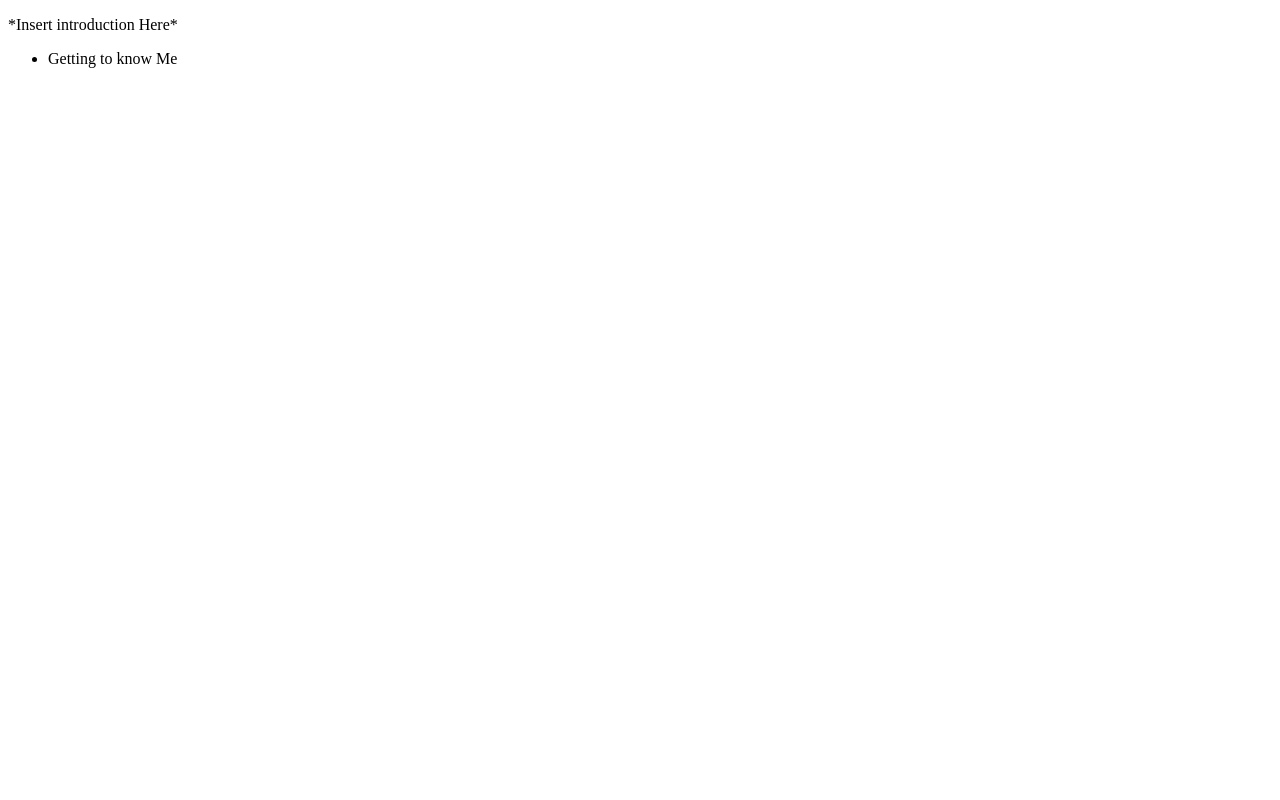
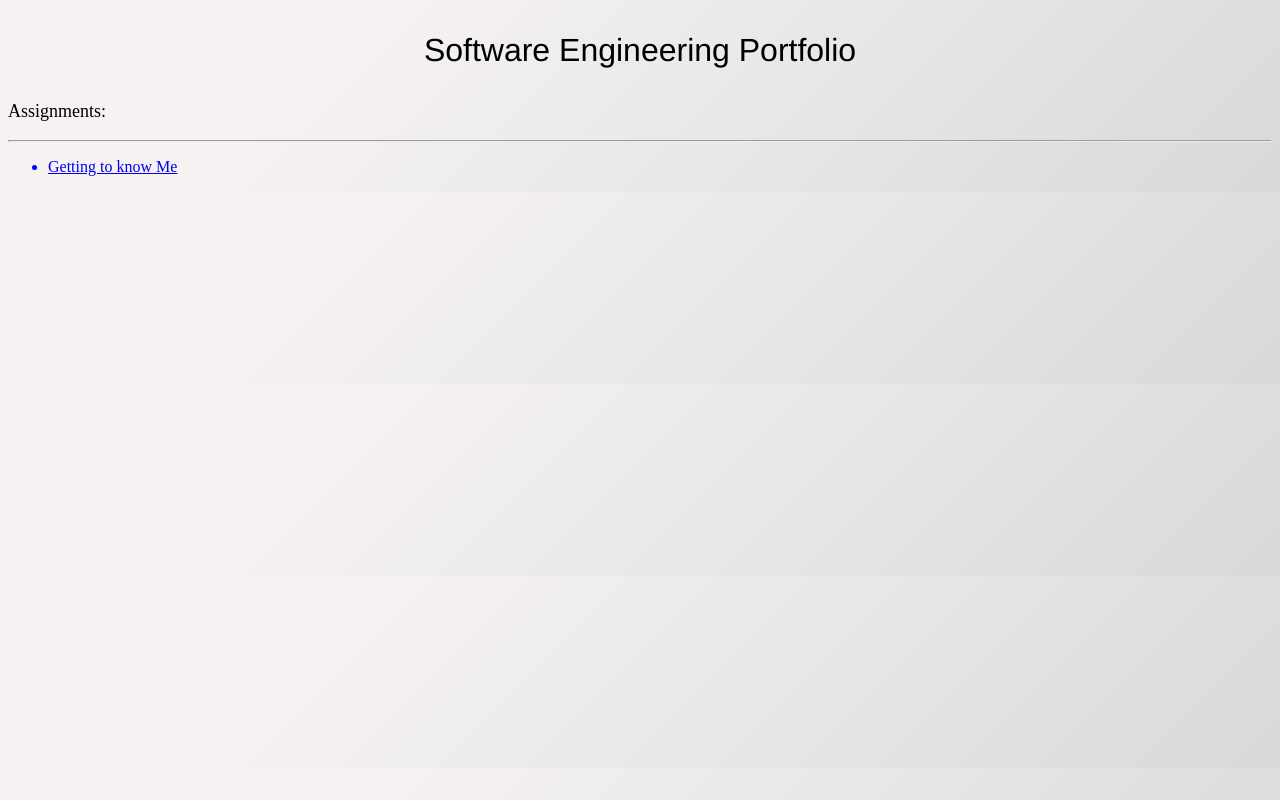
Before and after one commit to MalikGB/se-portfolio, a plain HTML site: page index.html in a window 1280 px wide. Drawn offline with Linux system fonts and the light colour scheme.

Commit message:
updated Readme and index.html

```diff
--- /dev/null
+++ b/index.css
@@ -0,0 +1,13 @@
+.Title{
+    font-family: 'Franklin Gothic Medium', 'Arial Narrow', Arial, sans-serif;
+    font-size: xx-large;
+    text-align: center;
+}
+.Background{
+    background-color: #d9d9d9;
+    background-image: linear-gradient(315deg, #d9d9d9 0%, #f6f2f2 74%);
+}
+.SectionTitle{
+    font-size: large;
+    font-family: 'Times New Roman', Times, serif;
+}
--- a/index.html
+++ b/index.html
@@ -2,11 +2,14 @@
 <html lang = 'en'>
     <head>
         <title> Software Engineering Portfolio</title>
+        <link rel = "stylesheet" href = "index.css">
     </head>
-    <body>
-        <p>*Insert introduction Here*</p>
+    <body class="Background">
+        <p class="Title">Software Engineering Portfolio</p>
+        <p class = "SectionTitle">Assignments:</p>
+        <hr>
         <ul style = "list-style-type: disc;">
-            <li> <p> Getting to know Me</p></li>
+            <a href ="Gettingtoknow.html"><li> <p> Getting to know Me</p></li></a>
 
         </ul>
     </body>
```
Also changed, not shown: 1 other file.
